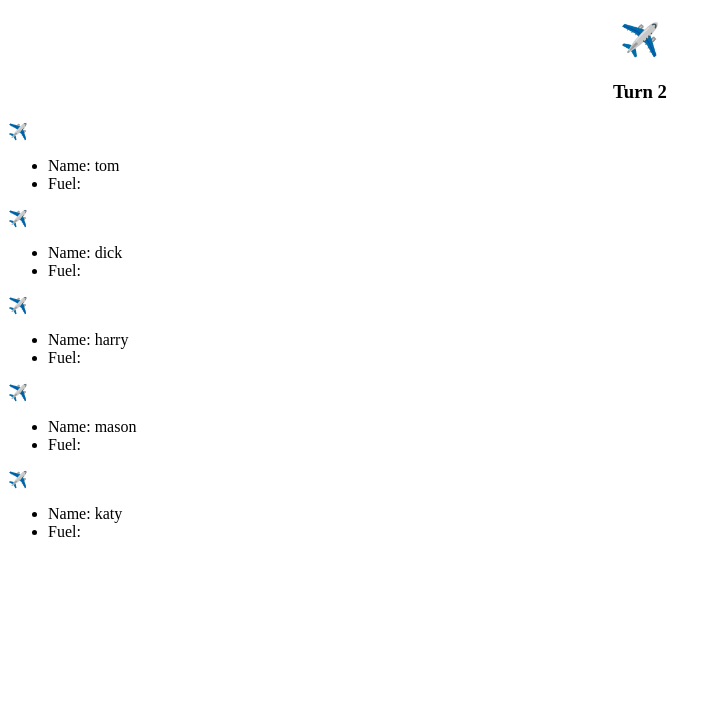
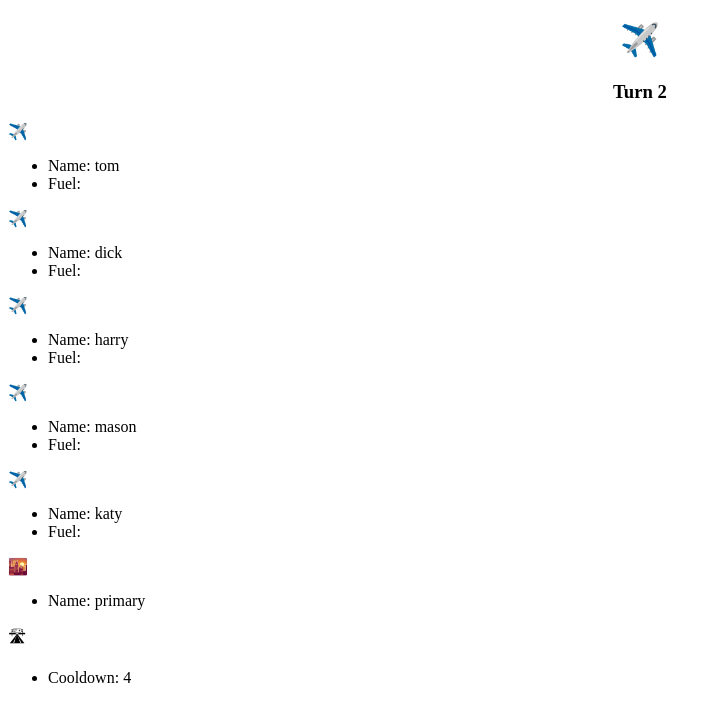
Before and after one commit to nathanemyers/airplane-emoji-simulator, a React app: page / in a window 1280 px wide. Shown: the top 722 px of the page, without its empty margins (0-720 px from the left). Built offline with nearby package versions, Linux system fonts and the light colour scheme; what cuid would draw is missing.

Commit message:
adding airport and runway display

```diff
--- a/app/App.jsx
+++ b/app/App.jsx
@@ -4,8 +4,10 @@ import {connect} from 'react-redux'
 import mainLoop, { init } from './engine/loop'
 
 import Airplane from './components/airplane'
+import Airport from './components/airport'
 
 import { getAirplanes } from './redux/selectors/airplanes'
+import { getAirports } from './redux/selectors/airports'
 import { getTurn } from './redux/selectors/world'
 
 init()
@@ -16,6 +18,7 @@ window.setInterval(mainLoop, 5 * 1000)
 @connect(
   ( state, ownProps ) => ({
     airplanes: getAirplanes(state),
+    airports: getAirports(state),
     turn: getTurn(state),
   }),
   dispatch => ({
@@ -31,10 +34,14 @@ export default class App extends React.Component {
   }
 
   render() {
-    const { airplanes, turn } = this.props
+    const { airplanes, airports, turn } = this.props
 
     const rendered_airplanes = airplanes.map((airplane) => (
       <Airplane airplane={ airplane } />
+    ))
+
+    const rendered_airports = airports.map((airport) => (
+      <Airport airport={ airport } />
     ))
 
     return (
@@ -44,6 +51,8 @@ export default class App extends React.Component {
           <h3>Turn { turn }</h3>
         </div>
         { rendered_airplanes }
+        { rendered_airports }
+
       </div>
     );
   }
--- a/app/components/airplane.jsx
+++ b/app/components/airplane.jsx
@@ -8,12 +8,11 @@ export default class Airplane extends Component {
 
   render() {
     const { airplane } = this.props;
-    const plane_emoji = EMOJI.PLANE
 
     return (
       <div className="airplane">
         <div className="emoji">
-          { plane_emoji }
+          { EMOJI.PLANE }
         </div>
         <ul>
           <li>Name: { airplane.name }</li>
--- a/app/components/airport.jsx
+++ b/app/components/airport.jsx
@@ -0,0 +1,30 @@
+import React, { Component, PropTypes } from 'react'
+import EMOJI from 'engine/constants/emoji'
+
+import Runway from 'components/runway'
+
+export default class Airport extends Component {
+  //static propTypes = {
+    //team: PropTypes.object.isRequired,
+  //}
+
+  render() {
+    const { airport } = this.props;
+
+    const runways = airport.runways.map((runway) => (
+      <Runway runway={ runway } />
+    ))
+
+    return (
+      <div className="airport">
+        <div className="emoji">
+          { EMOJI.AIRPORT }
+        </div>
+        <ul>
+          <li>Name: { airport.name }</li>
+        </ul>
+        { runways }
+      </div>
+    );
+  }
+}
--- a/app/components/runway.jsx
+++ b/app/components/runway.jsx
@@ -0,0 +1,23 @@
+import React, { Component, PropTypes } from 'react'
+import EMOJI from 'engine/constants/emoji'
+
+export default class Runway extends Component {
+  //static propTypes = {
+    //team: PropTypes.object.isRequired,
+  //}
+
+  render() {
+    const { runway } = this.props;
+
+    return (
+      <div className="runway">
+        <div className="emoji">
+          { EMOJI.RUNWAY }
+        </div>
+        <ul>
+          <li>Cooldown: { runway.cooldown }</li>
+        </ul>
+      </div>
+    );
+  }
+}
--- a/app/engine/constants/emoji.js
+++ b/app/engine/constants/emoji.js
@@ -7,4 +7,5 @@ export default {
   CRASH: "💥",
   FIRE: "🔥",
   ONE_HUNDRED: "💯",
+  AIRPORT: "🌇"
 }
```
